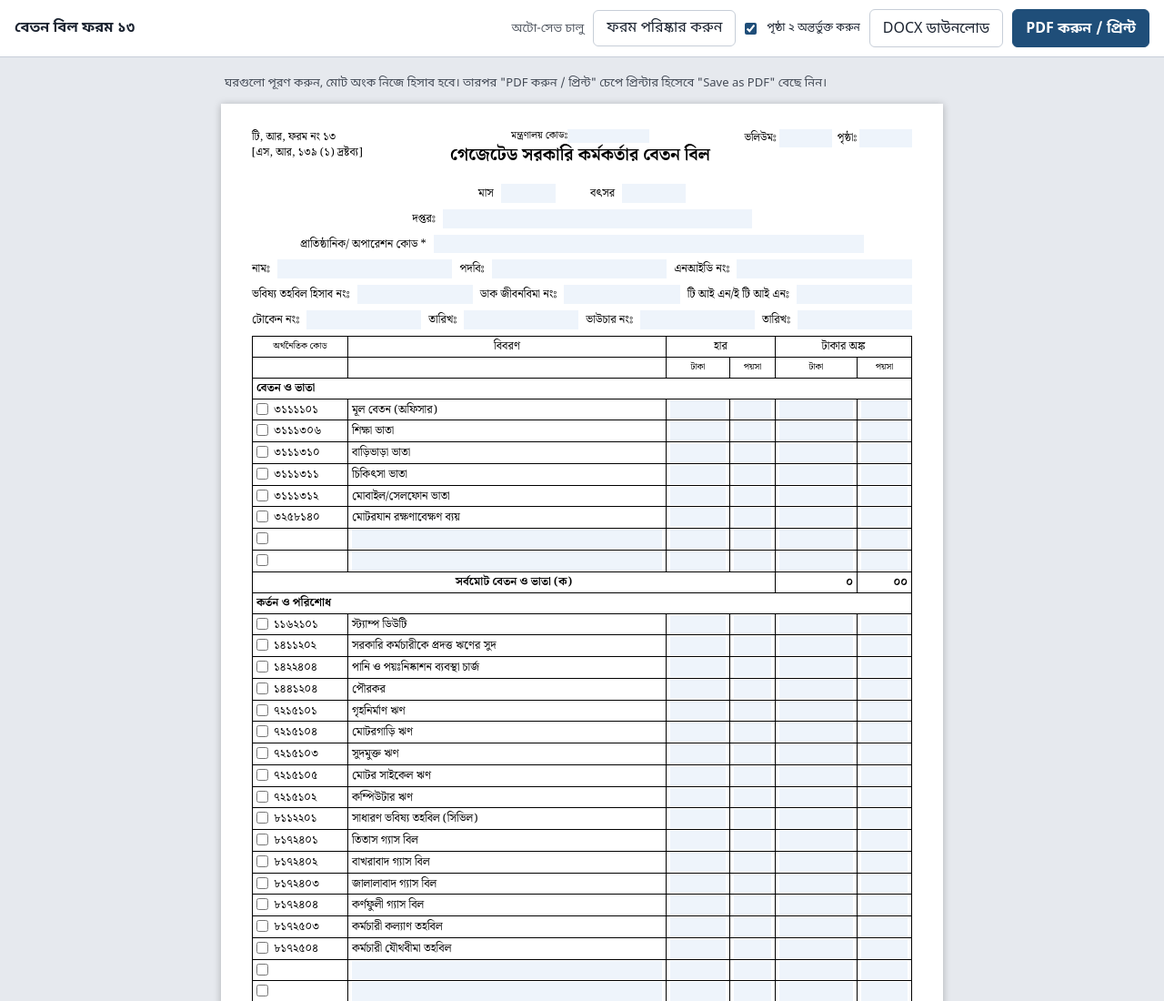
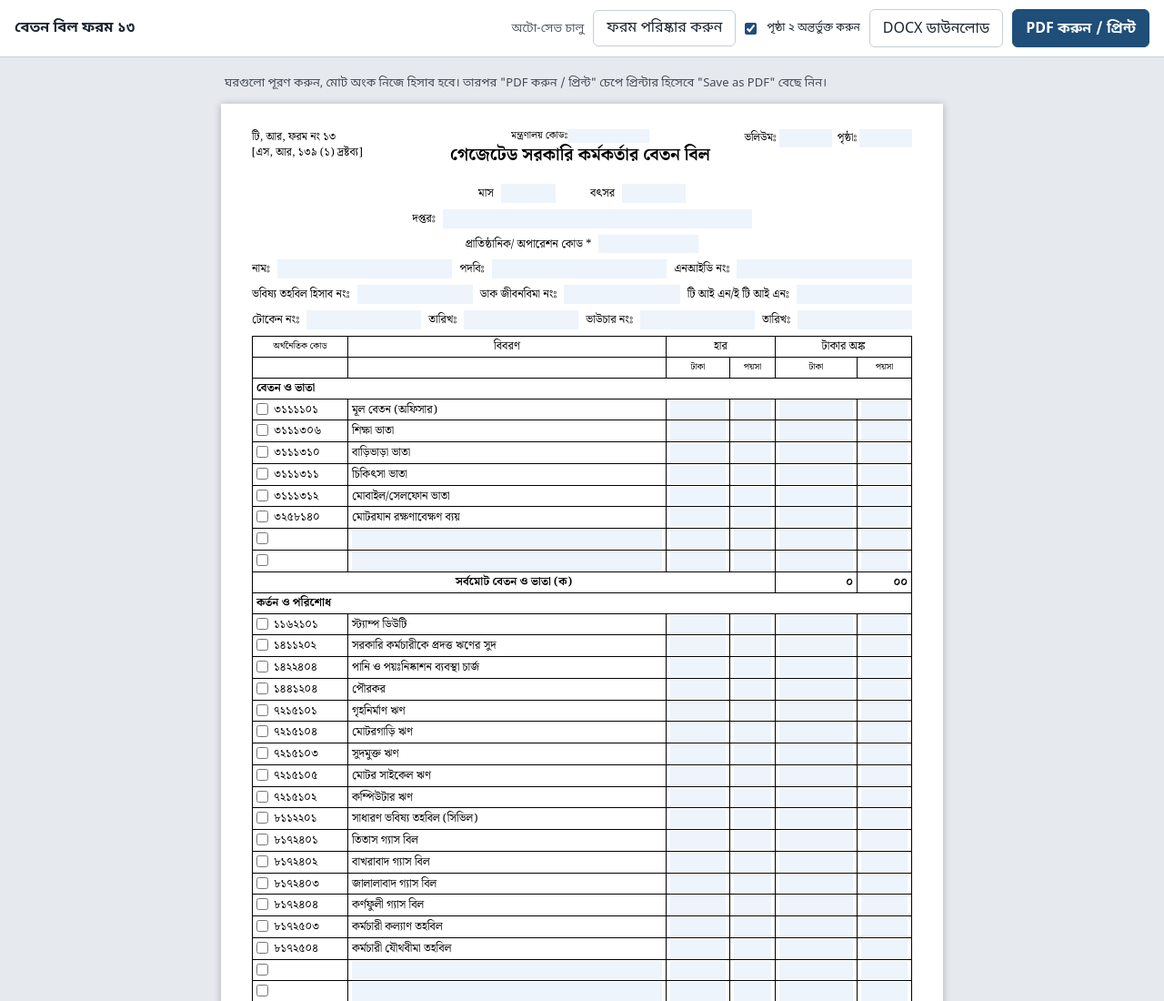
Before and after one commit to straight-banana/trform13, a plain HTML site: page index.html in a window 1280 px wide. Shown: the top 1100 px of the page at 91% size. Drawn offline with Linux system fonts and the light colour scheme.

Commit message:
Add files via upload

```diff
--- a/index.html
+++ b/index.html
@@ -39,7 +39,7 @@ button:focus-visible,input:focus-visible{outline:2px solid var(--accent);outline
 .sheet h2{font-size:17px;text-align:center;margin:26px 0 14px;font-weight:400}
 .r{display:flex;align-items:baseline;gap:8px;margin:7px 0;flex-wrap:nowrap}
 .r.identity-field{align-items:center}
-.identity-fields{margin:0 auto}.code-row{justify-content:center}.code-input{width:312px!important;max-width:100%;flex:none;text-align:center;letter-spacing:2px}
+.identity-fields{margin:0 auto}.code-row{justify-content:center}.code-input{width:110px!important;max-width:110px;flex:0 0 110px;text-align:center;letter-spacing:0}
 .r label{white-space:nowrap}
 .sheet input{font:inherit;color:#000;border:0;background:var(--field);padding:1px 3px;min-width:0;flex:1}
 .sheet input:focus{background:#dcebfa}
```
